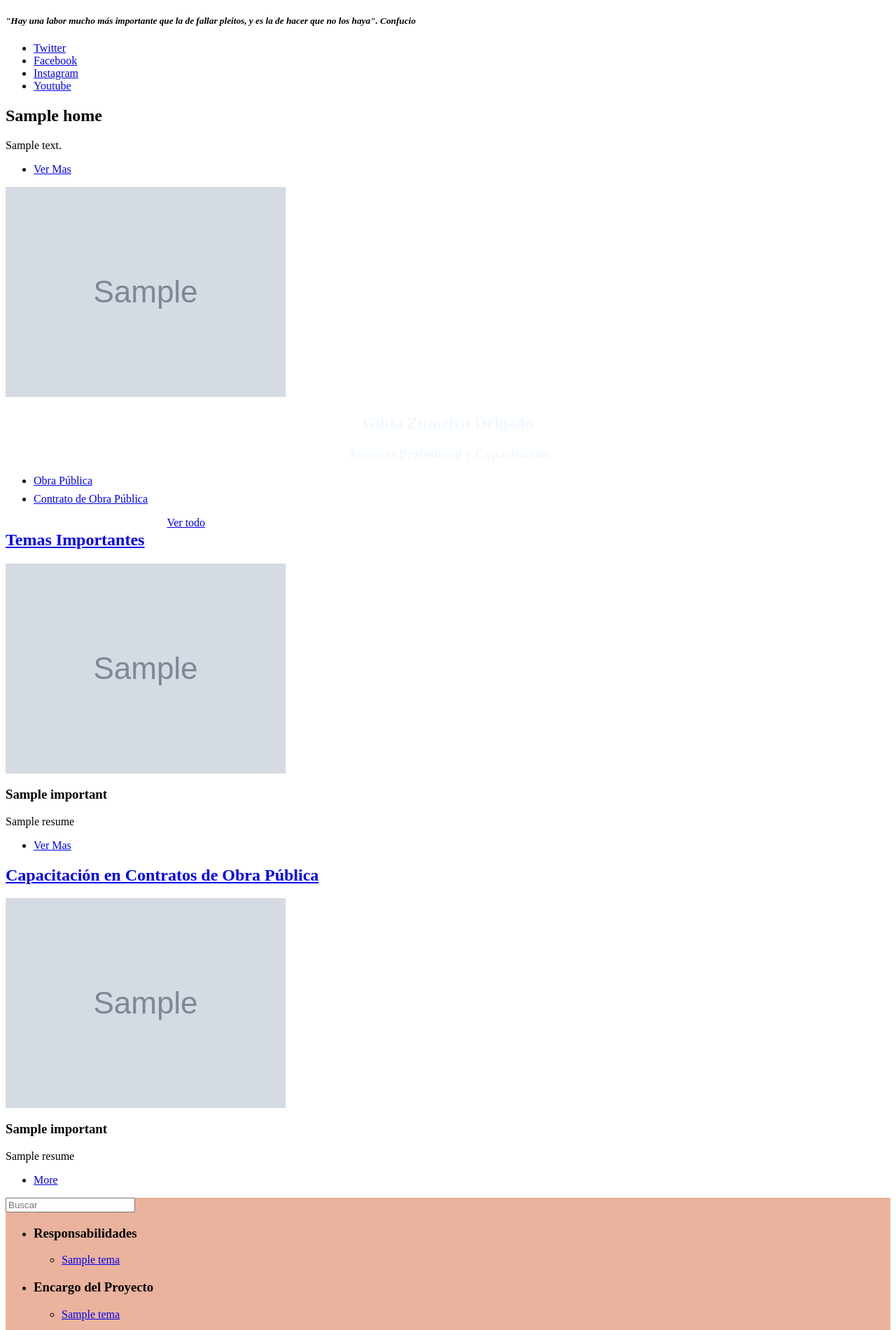
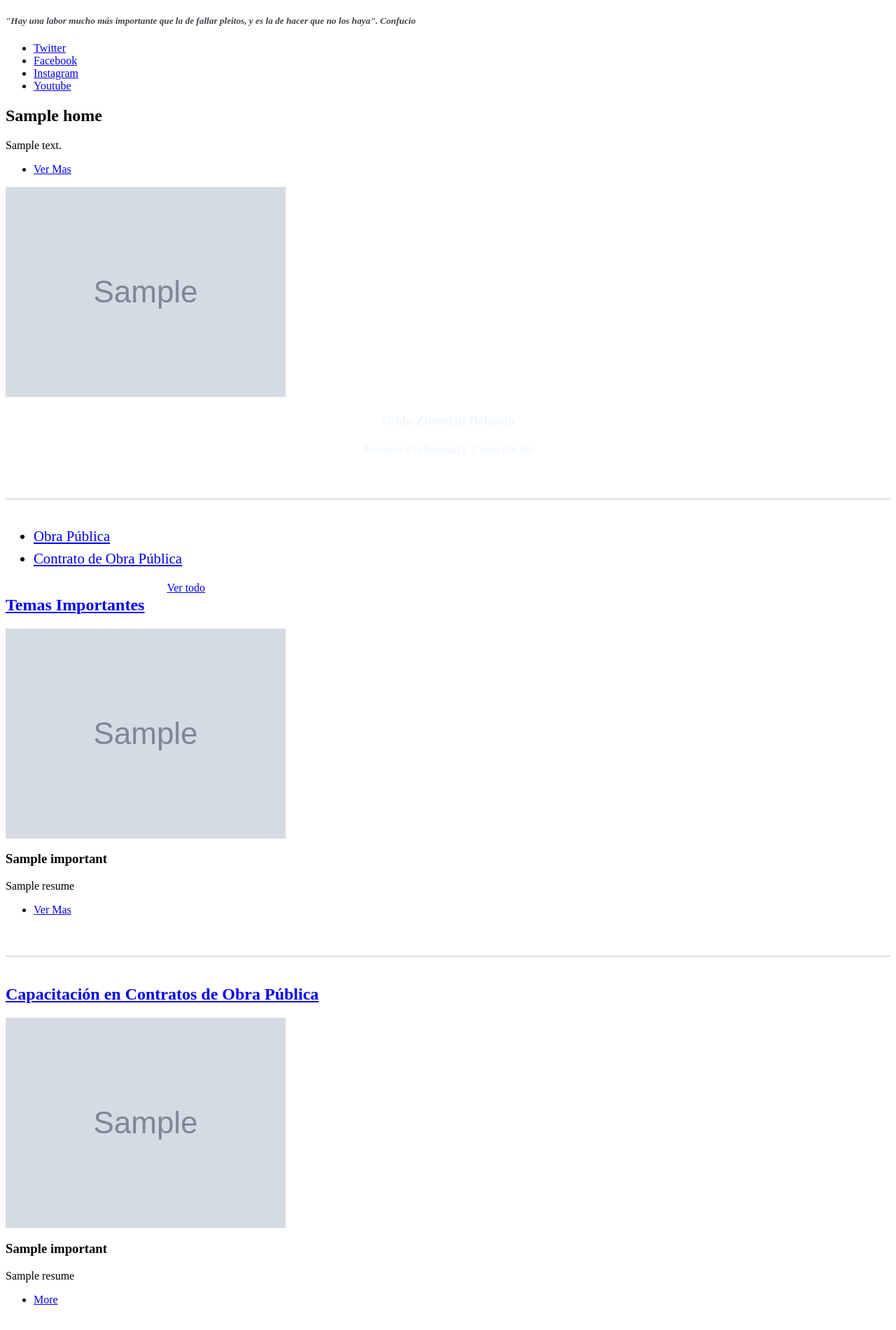
Before and after one commit to Angelooocw/Project-Contrato, a Django app: template templates/home/index.html in a window 1280 px wide. Shown: the part 376-2276 px from the top of the page at 70% size. Run offline with Django 3.2, Linux system fonts and the light colour scheme; the template is opened without the code that fills it: most values are stand-ins (such as "Sample title", 1, 10 or a date in 2020); grey boxes marked "Sample" are stand-in pictures; some libraries are stand-ins or nearby versions.

Commit message:
update templates

```diff
--- a/templates/content/detail_content.html
+++ b/templates/content/detail_content.html
@@ -22,12 +22,12 @@
 
             <section>
                 <header class="main">
-                    <h1>{{ content.title }}</h1>
+                    <h1 style="color: #005a39;">{{ content.title }}</h1>
                 </header>
                 {% if content.thumbnail_img %}
                     <span class="image main"><img src="{{ content.thumbnail_img.url }}" alt="" /></span>
                 {% endif %}
-                <div style="font-size:1.4em">
+                <div style="font-size:1.4em; text-align: justify; text-justify:auto;">
                     {{ content.content | safe }}
                 </div>
 
--- a/templates/home/contact.html
+++ b/templates/home/contact.html
@@ -15,6 +15,8 @@
 <style>
     .contact p {
         font-size: 1.2rem;
+        text-align: justify;
+        text-justify:auto;
     }
 </style>
 <div id="main">
@@ -26,7 +28,7 @@
             <h3>Email: gilda@contratodeobrapublica.cl</h3>
             <h2 style="text-align: center;">Quien lee esta pagina web: Dirige <br>
             Quien lee esta pagina web: Decide</h2>
-            <p style="font-size: 1.1rem;">
+            <p>
                 Lo mas importante que usted recibe no viene en una caja, no se puede encargar, no tiene numero de serie
                 y ni siquiera aparece en una factura.
             </p>
--- a/templates/home/index.html
+++ b/templates/home/index.html
@@ -15,9 +15,19 @@
 {% block content %}
 
 <style>
+    .actions.fit {
+        font-size: 1.3rem;
+    }
+    @media only screen and (max-width: 700px) {
+        .actions.fit{
+            display: block;
+            font-size: 1.3rem;
+        }
+    }
     @media only screen and (max-width: 460px) {
         .actions.fit{
             display: block;
+            font-size: 1rem;
         }
     }
 </style>
@@ -34,7 +44,7 @@
                     <header>
                         <h1>{{ home.title }}</h1>
                     </header>
-                    <p>{{ home.description }}</p>
+                    <p style="text-align: justify; text-justify:auto;">{{ home.description }}</p>
                     <ul class="actions">
                         <li><a href="{% url 'content_app:content-detail' 'gilda-zumelzu-delgado' %}" class="button big">Ver Mas</a></li>
                     </ul>
@@ -44,16 +54,16 @@
                     <span class="image object">
                         <img src="{{ home.image.url }}" alt="" />
                         <div class="info-img">
-                            <h2 style="color: aliceblue; text-align: center;">Gilda Zumelzu Delgado</h2>
-                            <h3 style="color: aliceblue; text-align: center;">Asesoría Profesional y Capacitación</h3>
+                            <h3 style="color: aliceblue; text-align: center;">Gilda Zumelzu Delgado</h2>
+                            <h4 style="color: aliceblue; text-align: center;">Asesoría Profesional y Capacitación</h3>
                         </div>
                     </span>
                 {% endif %}
 
             </section>
                 <ul class="actions fit">
-                    <li style="margin-bottom: 0.5rem;"><a href="{% url 'content_app:content-detail' 'obra-publica' %}" class="button fit">Obra Pública</a></li>
-                    <li><a href="{% url 'content_app:content-detail' 'contrato-de-obra-publica' %}" class="button fit">Contrato de Obra Pública</a></li>
+                    <li style="margin-bottom: 0.5rem;"><a href="{% url 'content_app:content-detail' 'obra-publica' %}" class="button primary fit">Obra Pública</a></li>
+                    <li><a href="{% url 'content_app:content-detail' 'contrato-de-obra-publica' %}" class="button primary fit">Contrato de Obra Pública</a></li>
                 </ul>
 
         <!-- Section -->
@@ -73,7 +83,7 @@
                         <article>
                             <a href="{% url 'content_app:content-detail' important.slug %}" class="image"><img src="{{ important.thumbnail_img.url }}" alt="" /></a>
                             <h3>{{ important.title }}</h3>
-                            <p>{{ important.resume | truncatechars:300 }}</p>
+                            <p style="text-align: justify; text-justify:auto;">{{ important.resume | truncatechars:300 }}</p>
                             <ul class="actions">
                                 <li><a href="{% url 'content_app:content-detail' important.slug %}" class="button">Ver Mas</a></li>
                             </ul>
@@ -92,7 +102,7 @@
                         <article>
                             <a href="{% url 'content_app:content-detail' important.slug %}" class="image"><img src="{{ important.thumbnail_img.url }}" alt="" /></a>
                             <h3>{{ important.title }}</h3>
-                            <p>{{ important.resume | truncatechars:300 }}</p>
+                            <p style="text-align: justify; text-justify:auto;">{{ important.resume | truncatechars:300 }}</p>
                             <ul class="actions">
                                 <li><a href="{% url 'content_app:content-detail' important.slug %}" class="button">More</a></li>
                             </ul>
--- a/templates/includes/head_content.html
+++ b/templates/includes/head_content.html
@@ -1,5 +1,5 @@
 <header id="header">
-    <h5 style="font-family: 'Libre Baskerville', serif; font-style:italic; ">"Hay una labor mucho más importante que la de fallar pleitos, y es la de hacer que no los haya". Confucio</h5>
+    <h5 style="font-family: 'Libre Baskerville', serif; font-style:italic; color: #3d4449;">"Hay una labor mucho más importante que la de fallar pleitos, y es la de hacer que no los haya". Confucio</h5>
     <ul class="icons">
         <li><a href="#" class="icon brands fa-twitter"><span class="label">Twitter</span></a></li>
         <li><a href="#" class="icon brands fa-facebook-f"><span class="label">Facebook</span></a></li>
--- a/templates/includes/header.html
+++ b/templates/includes/header.html
@@ -102,7 +102,7 @@
       margin: auto 0 auto 0;
     }
     .logos #flag {
-      height: 5rem;
+      height: 4rem;
       opacity: 0.5;
     }
 }
@@ -117,7 +117,7 @@
         <div class='slide3'></div>
 
             <div class="logos">
-                <a href="{% url 'home_app:home' %}"><img src="{% static 'img/personas.png' %}" alt="" style="height: 100%;"></a>
+                <a href="{% url 'home_app:home' %}"><img src="{% static 'img/personas.png' %}" alt="" style="height: 100%; margin-left: 0.8rem;"></a>
                 <img id="flag" src="{% static 'img/bandera.gif' %}" alt="">
             </div>
 
--- a/templates/includes/sidebar.html
+++ b/templates/includes/sidebar.html
@@ -1,15 +1,24 @@
 {% load static %}
-<div id="sidebar" style="background: #eab39d;">
+<style>
+    section {
+      border-bottom: solid 2px rgba(210, 215, 217, 0.75);
+      margin: 0 0 2.5em 0;
+      padding: 0 0 2.5em 0;
+    }
+</style>
+<div id="sidebar" style="background: #ecc4b4;">
     <div class="inner">
 
         <!-- Search -->
-            <section id="search" class="alt">
+            <section id="search" class="alt" style="margin-bottom: 1rem;">
                 <form method="GET" action="{% url 'home_app:search' %}">{% csrf_token %}
                     <input type="search" name="kword" id="kword" placeholder="Buscar" />
                 </form>
             </section>
 
+            <div class="alt">
                 <!-- Menu -->
+                <section>
                     <nav id="menu">
                         <ul>
                             <li>
@@ -38,9 +47,9 @@
                             </li>
                         </ul>
                     </nav>
+                </section>
 
             <!-- Section -->
-            <section>
                     <nav id="menu">
                         <ul>
                             {% for tema in info %}
@@ -48,7 +57,9 @@
                             {% endfor %}
                         </ul>
                     </nav>
-            </section>
+            </div>
+
+            <div class="alt" style="background: #ecc4b4;">
                 <section>
                     <nav id="menu">
                         <header class="major">
@@ -105,3 +116,4 @@
                 </footer>
             </div>
     </div>
+</div>
```
Also changed, not shown: templates/about_me/aboutme.html (+4 -14 lines). Lines whose indentation alone changed are shown as unchanged.
